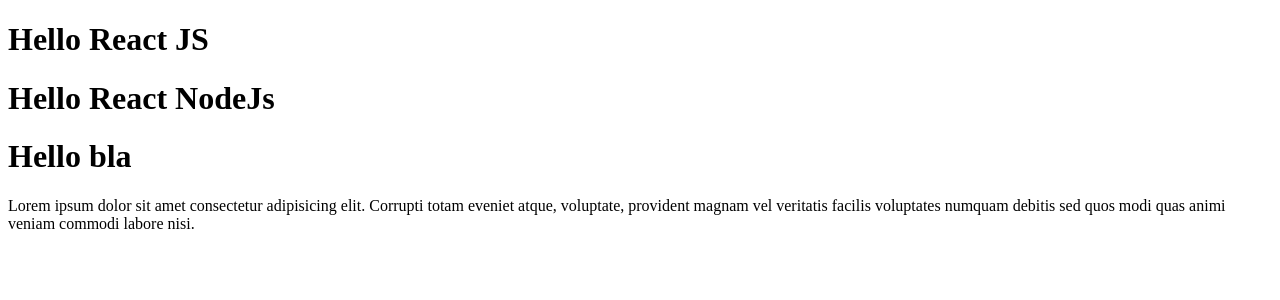
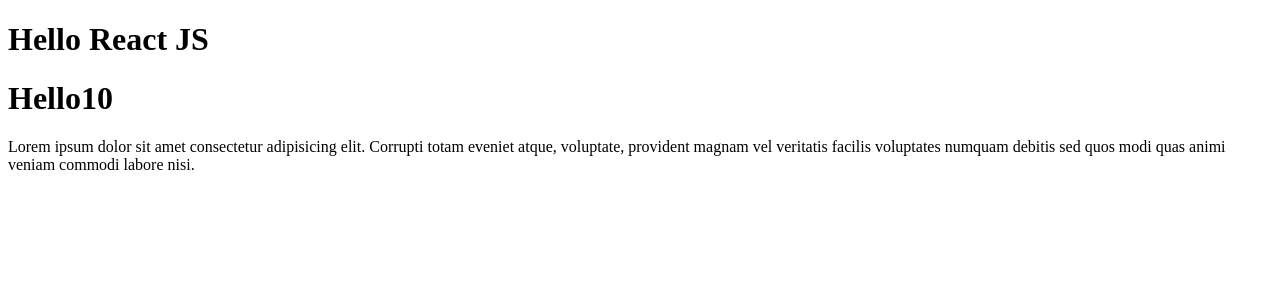
Before and after one commit to NikitOS-1/shop-project, a React (Create React App) app: page / in a window 1280 px wide. Shown: the top 300 px of the page. Built offline with nearby package versions, Linux system fonts and the light colour scheme.

Commit message:
type props other

```diff
--- a/src/index.tsx
+++ b/src/index.tsx
@@ -2,7 +2,7 @@
 import ReactDOM from "react-dom/client";
 
 type TitleProps = {
-  title: string;
+  title: string | number;
 };
 
 const Title = (props: TitleProps) => {
@@ -27,8 +27,7 @@
   return (
     <>
       <Title title=" React JS" />
-      <Title title=" React NodeJs" />
-      <Title title=" bla" />
+      <Title title={10} />
       <Content />
     </>
   );
```
